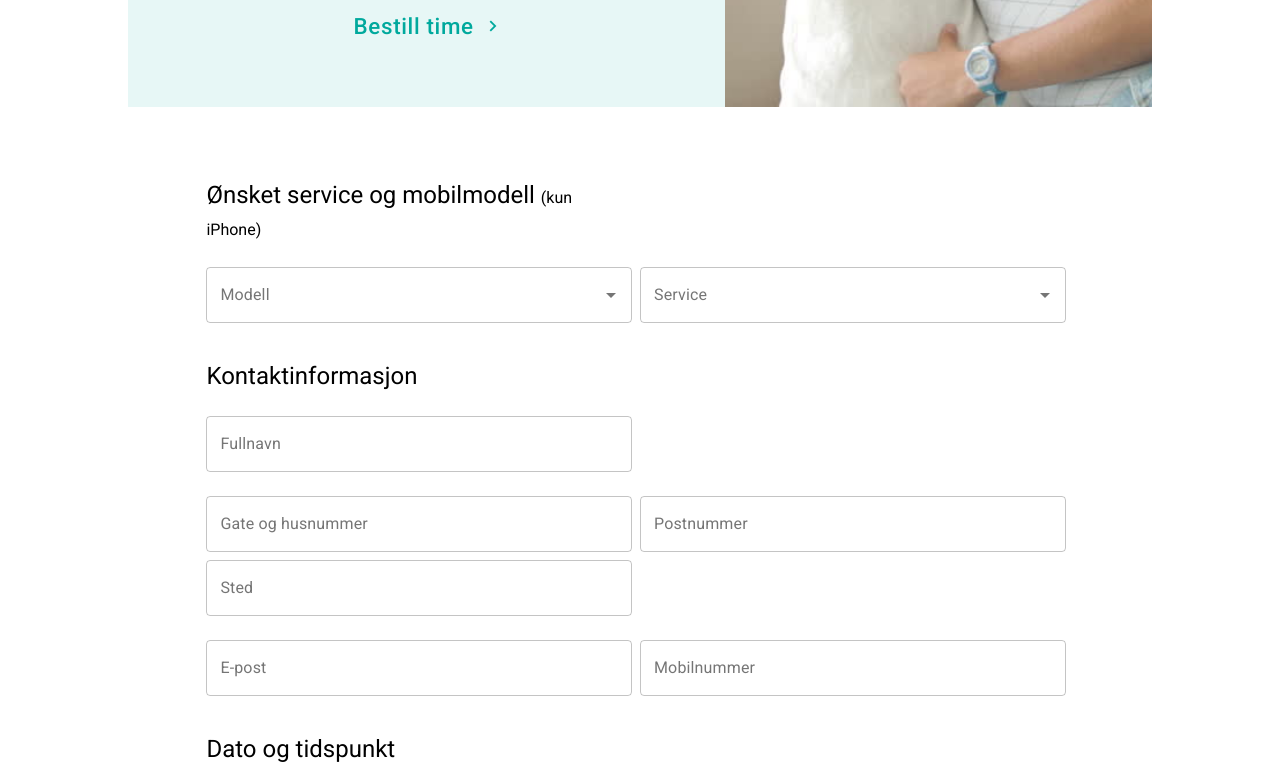
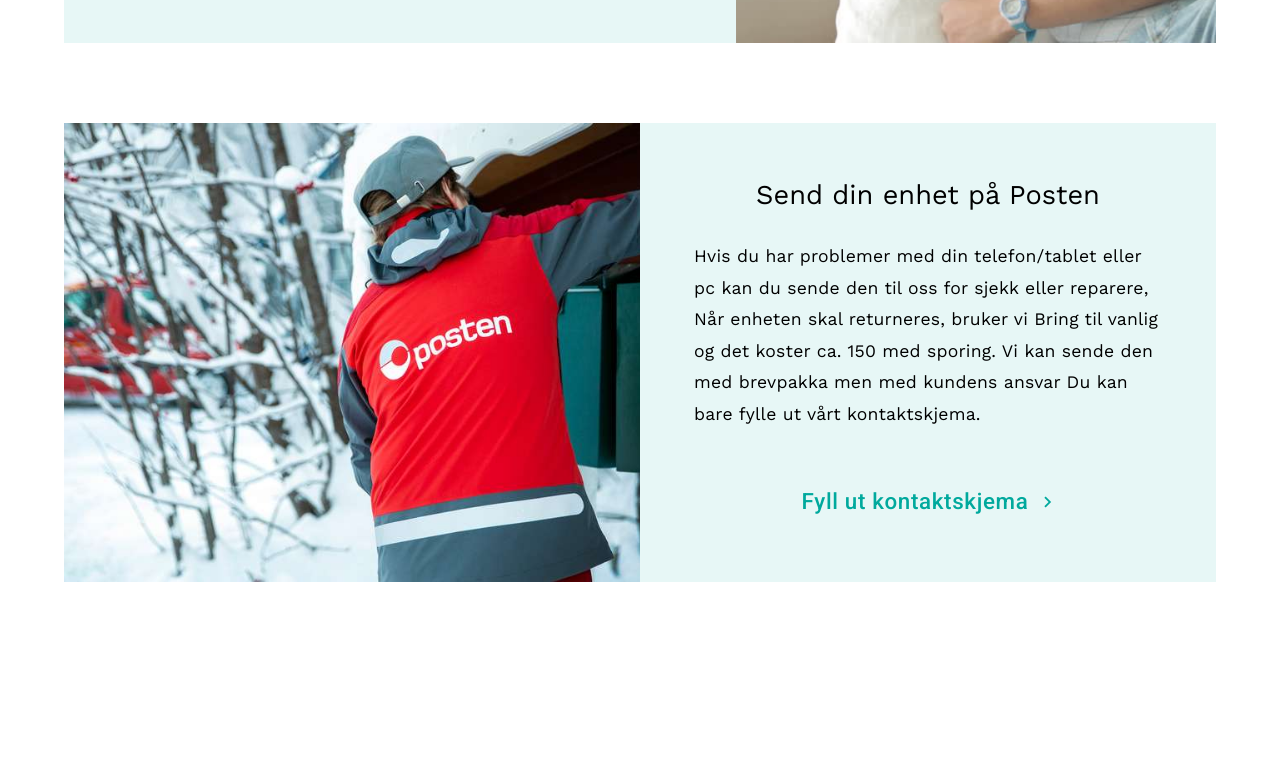
Before and after one commit to AliAlnajjar/ml-app, a React (Create React App) app: page / in a window 1280 px wide. Shown: the part 1640-2422 px from the top of the page. Built offline with nearby package versions, Linux system fonts and the light colour scheme; a web font is replaced by a local one.

Commit message:
finish the forms

```diff
--- a/src/components/Section/Section.js
+++ b/src/components/Section/Section.js
@@ -7,9 +7,13 @@
     section: {
         background: "#FFFFFF",
         padding: "40px 0px",
-        width: "80%",
+        width: "90%",
         maxWidth: "1620px",
-        margin: "auto"
+        margin: "auto",
+        "@media (max-width: 576px)": {
+            padding: "20px 0",
+
+        },
     },
     container: {
         boxSizing: "border-box",
--- a/src/views/pages/home/FixOptionsSection/FixOptionsSection.jsx
+++ b/src/views/pages/home/FixOptionsSection/FixOptionsSection.jsx
@@ -76,9 +76,19 @@
 
 export default function FixOptionsSection(props) {
     const classes = useStyles();
-    // const formRef = useRef(null);
-    // const handelClick = (formRef)=>{window.scrollTo(0,formRef.current.offsetTop)}
+    const [showAppointmentForm, setShowAppointmentForm]  = useState(false)
+    const [showSendDeviceForm, setShowSendDeviceForm]  = useState(false)
+    const appointmentFormRef = useRef();
+    const sendDeviceFormRef = useRef();
+    useEffect(() => {
+        if (appointmentFormRef.current)
+            appointmentFormRef.current.scrollIntoView()
+      }, [showAppointmentForm])
 
+      useEffect(() => {
+        if (sendDeviceFormRef.current)
+            sendDeviceFormRef.current.scrollIntoView()
+      }, [showSendDeviceForm])
     return (
             <Section title="Har du ikke mulighet til å komme til oss? ">
                 {/* ///////////////////////We come to you ///////////////////////////// */}
@@ -90,7 +100,9 @@
                         <Typography variant="body2" component="p" className={classes.desc}>
                             Vi kan sende en tekniker til deg for skjermbytting av iPhone. Du slipper du å tenke på parkering rundt i byen, i tillegg til at du sparer tid for å gjøre andre ting mens teknikeren reparerer mobilen din. Vi operer foreløpig kun innenfor Bergen. Tjenesten gjelder kun for skjerm eller batteri på iphone når du forhåndsbestiller timen. Hvis du kansellerer senest kl. 12 dagen før avtaletidspunktet vil hele beløpet bli refundert.
                         </Typography>
-                        <MyButton text="Bestill time" onClick={null} />
+                        <MyButton text="Bestill time"
+                        onClick={()=>{setShowAppointmentForm(true)}
+                            } />
                     </Grid>
                     <Grid item xs={12} lg={5} xl={6}>
                         <CardMedia
@@ -98,8 +110,14 @@
                             image={WeComeToYouImage}
                         />
                     </Grid>
+                    {showAppointmentForm ? (
+                        <div ref = {appointmentFormRef}>
+                            <MakeAppointmentForm />
+                        </div>
+                    ) : (
+                        <div></div>
+                    )}
 
-                    <MakeAppointmentForm />
                 </Grid>
                 {/* ////////////////////////send your device via post//////////////////////////// */}
                 <Grid container spacing={0} className={classes.card}>
@@ -119,9 +137,15 @@
                         <Typography variant="body2" component="p" className={classes.desc}>
                             Hvis du har problemer med din telefon/tablet eller pc kan du sende den til oss for sjekk eller reparere, Når enheten skal returneres, bruker vi Bring til vanlig og det koster ca. 150 med sporing. Vi kan sende den med brevpakka men med kundens ansvar Du kan bare fylle ut vårt kontaktskjema.
                         </Typography>
-                        <MyButton text="Fyll ut kontaktskjema" />
+                        <MyButton text="Fyll ut kontaktskjema" onClick = {()=>{setShowSendDeviceForm(true)}}/>
                     </Grid>
-                    <SendDeviceForm />
+                    {showSendDeviceForm ? (
+                        <div ref = {sendDeviceFormRef}>
+                            <SendDeviceForm/>
+                        </div>
+                    ) : (
+                        <div></div>
+                    )}
                 </Grid>
             </Section>
     );
```
